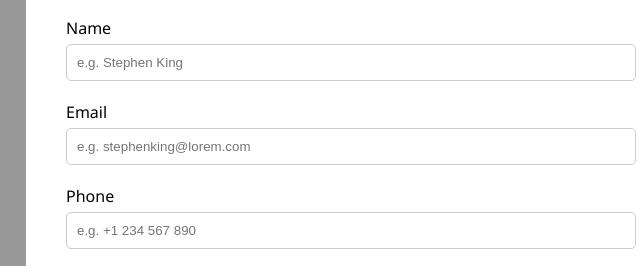
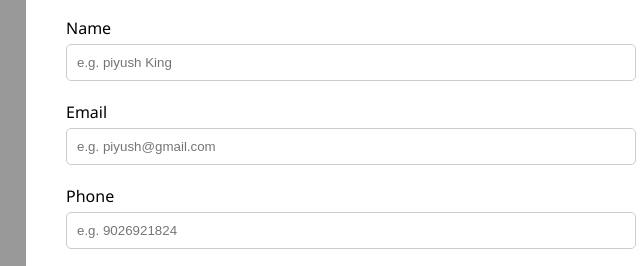
Before and after one commit to piyushchaubey7/multi-step-form-ui, a plain HTML site: page index.html in a window 1280 px wide. Shown: the part 168-434 px from the top of the page, 414-1054 px from the left. Drawn offline with Linux system fonts and the light colour scheme.

Commit message:
Update index.html

```diff
--- a/index.html
+++ b/index.html
@@ -45,9 +45,9 @@
       <div class="step-panel active">
         <h2>Personal Info</h2>
         <p>Please provide your name, email address, and phone number.</p>
-        <label>Name <input type="text" required placeholder="e.g. Stephen King"></label>
-        <label>Email <input type="email" required placeholder="e.g. stephenking@lorem.com"></label>
-        <label>Phone <input type="tel" required placeholder="e.g. +1 234 567 890"></label>
+        <label>Name <input type="text" required placeholder="e.g. piyush King"></label>
+        <label>Email <input type="email" required placeholder="e.g. piyush@gmail.com"></label>
+        <label>Phone <input type="tel" required placeholder="e.g. 9026921824"></label>
         <div class="buttons">
           <button type="button" class="next-btn">Next Step</button>
         </div>
```
